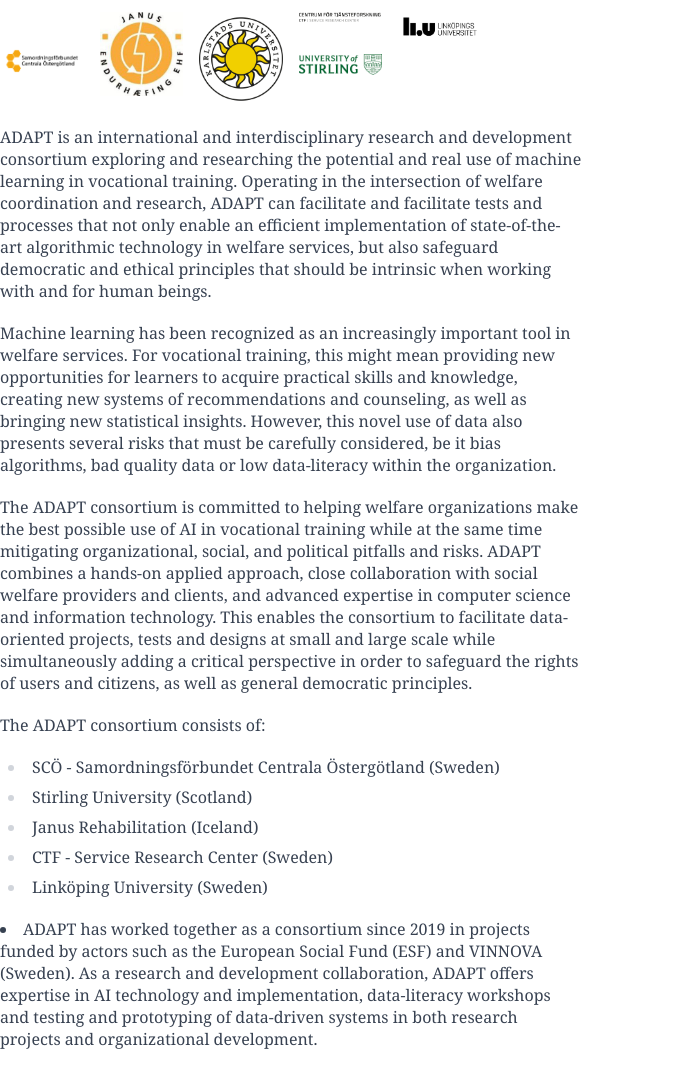
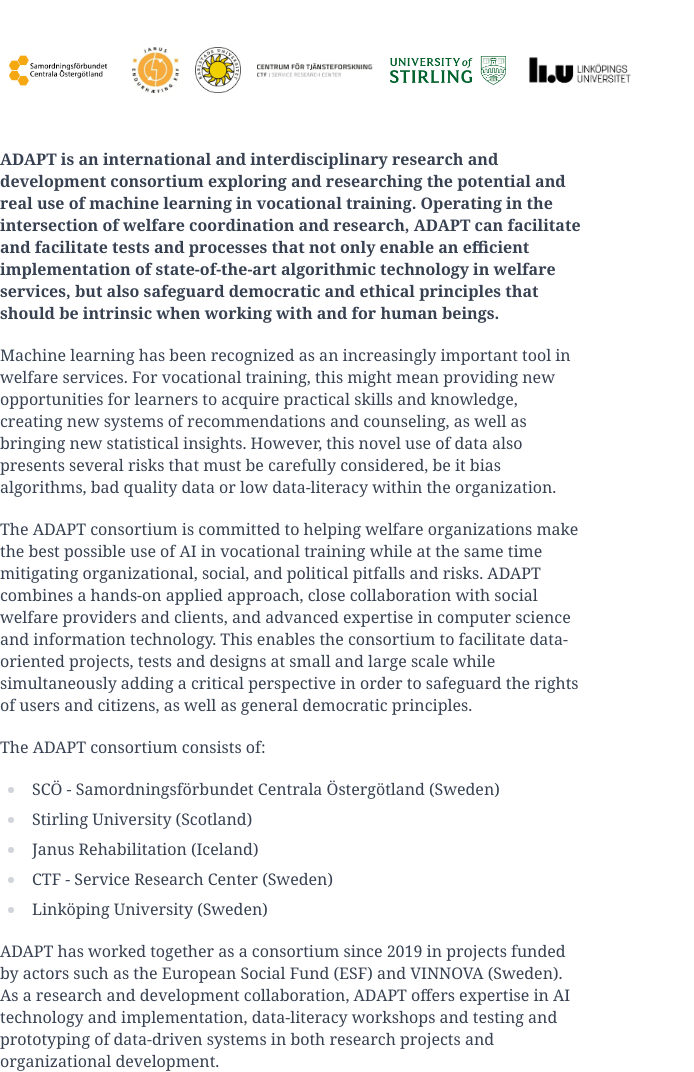
Before and after one commit to adapt-consortium/adapt-consortium.github.io, a plain HTML site: page index.html in a window 1280 px wide. Shown: the part 60-1132 px from the top of the page, without its empty margins (0-694 px from the left). Before the commit the page ends 1110 px from the top, so only its background shows below. Drawn offline with nearby package versions, Linux system fonts and the light colour scheme.

Commit message:
better img layout

```diff
--- a/index.html
+++ b/index.html
@@ -26,16 +26,16 @@
 
       <h1>ADAPT Consortium</h1>
 
-      <div class="columns-6">
-        <img src="img/sco.png" />
-        <img src="img/janus.jpg" />
-        <img src="img/karlstads-uni.png" />
-        <img src="img/ctf.png" />
-        <img src="img/stir-uni.png" />
-        <img src="img/linkopings-uni.png" />
+      <div class="grid grid-cols-[20%,8%,8%,20%,20%,20%] gap-x-4 text-center">
+        <div class="flex flex-1 items-center justify-center"><img src="img/sco.png" /></div>
+        <div class="flex flex-1 items-center justify-center"><img src="img/janus.jpg" /></div>
+        <div class="flex flex-1 items-center justify-center"><img src="img/karlstads-uni.png" /></div>
+        <div class="flex flex-1 items-center justify-center"><img src="img/ctf.png" /></div>
+        <div class="flex flex-1 items-center justify-center"><img src="img/stir-uni.png" /></div>
+        <div class="flex flex-1 items-center justify-center"><img src="img/linkopings-uni.png" /></div>
       </div>
 
-      <p class="text-semibold">ADAPT is an international and interdisciplinary research and development consortium
+      <p class="font-semibold">ADAPT is an international and interdisciplinary research and development consortium
         exploring and researching the
         potential and real use of machine learning in vocational training. Operating in the intersection of welfare
         coordination and research, ADAPT can facilitate and facilitate tests and processes that not only enable an
@@ -73,13 +73,13 @@
       </ul>
       </p>
 
-      <li>ADAPT has worked together as a consortium since 2019 in projects funded by actors such as the European Social
+      <p>ADAPT has worked together as a consortium since 2019 in projects funded by actors such as the European Social
         Fund
         (ESF) and VINNOVA (Sweden). As a research and development collaboration, ADAPT offers expertise in AI technology
         and
         implementation, data-literacy workshops and testing and prototyping of data-driven systems in both research
         projects
-        and organizational development.</li>
+        and organizational development.</p>
 
     </div>
   </div>
```
